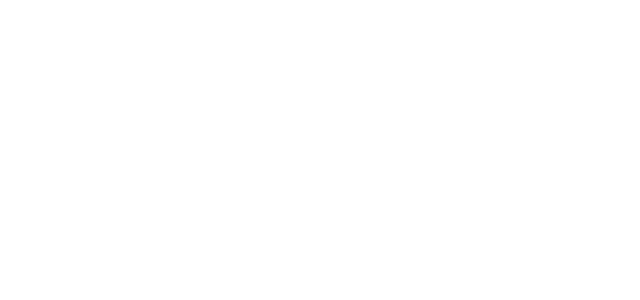
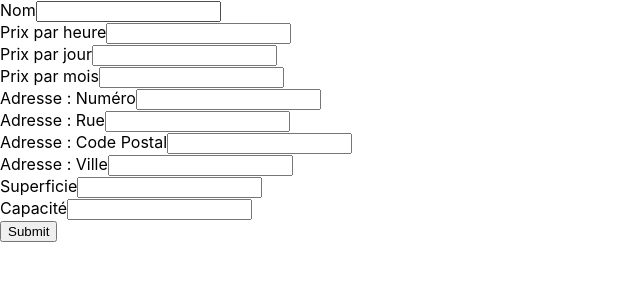
Before and after one commit to MEtourneaud/coworking-front, a React (Create React App) app: page /admin/coworkings/create in a window 1280 px wide. Before the commit this address had no page. Shown: the top 300 px of the page, without its empty margins (0-640 px from the left). Built offline with nearby package versions, Linux system fonts and the light colour scheme.

Commit message:
Add AdminCoworkingsCreate with POST method ans comments

```diff
--- a/src/App.js
+++ b/src/App.js
@@ -5,6 +5,7 @@ import CoworkingDetailsPage from "./pages/guest/CoworkingDetailsPage"
 import DashboardPage from "./pages/admin/DashboardPage"
 import LoginPage from "./pages/guest/LoginPage"
 import AdminCoworkingsPage from "./pages/admin/AdminCoworkingsPage"
+import AdminCoworkingsCreate from "./pages/admin/AdminCoworkingCreate"
 
 function App() {
   return (
@@ -18,6 +19,7 @@ function App() {
 
         <Route path="/admin/" element={<DashboardPage />} />
         <Route path="/admin/coworkings" element={<AdminCoworkingsPage />} />
+        <Route path="/admin/coworkings/create" element={<AdminCoworkingsCreate />} />
       </Routes>
     </BrowserRouter>
   )
--- /dev/null
+++ b/src/pages/admin/AdminCoworkingCreate.jsx
@@ -0,0 +1,135 @@
+import { useState } from "react"
+
+const AdminCoworkingsCreate = () => {
+  const [message, setMessage] = useState()
+
+  const handleCreateCoworking = async (event) => {
+    event.preventDefault()
+
+    //Je récupère les valeurs du formulaire
+    const name = event.target.name.value
+    const priceByHour = event.target.priceByHour.value
+    const priceByDay = event.target.priceByDay.value
+    const priceByMonth = event.target.priceByMonth.value
+    const addressNumber = event.target.addressNumber.value
+    const addressStreet = event.target.addressStreet.value
+    const addressPostCode = event.target.addressPostCode.value
+    const addressCity = event.target.addressCity.value
+    const superficy = event.target.superficy.value
+    const capacity = event.target.capacity.value
+
+    //Je crée un objet avec les valeurs du formulaire, en les faisant correspondre ave le modèle de l'API (noms et types)
+    const coworkingToCreate = {
+      name: name,
+      price: {
+        hour: priceByHour,
+        day: priceByDay,
+        month: priceByMonth,
+      },
+      adress: {
+        number: addressNumber,
+        street: addressStreet,
+        postCode: addressPostCode,
+        city: addressCity,
+      },
+      superficy: superficy,
+      capacity: capacity,
+    }
+
+    //Je convertis coworkingToCreate en format JSON
+    const coworkingToCreateJson = JSON.stringify(coworkingToCreate)
+
+    //Je récupère mon token depuis le localStorage
+    const token = localStorage.getItem("jwt")
+
+    //J'effectue une requête FETCH de type POST pour créer un coworking
+    const coworkingToCreateResponse = await fetch(`http://localhost:3000/api/coworkings`, {
+      method: "POST",
+      headers: {
+        "Content-Type": "application/json", //Je définis le type de contenu de la requête comme étant du JSON
+        Authorization: "Bearer " + token, //J'inclus le token d'authentification
+      },
+      body: coworkingToCreateJson, //Je définis les données représentant le coworking à créer
+    })
+
+    //Je crée un message selon la situation, un succès (code 201) ou une erreur
+    if (coworkingToCreateResponse) {
+      setMessage("Coworking créé")
+    } else {
+      setMessage("Une erreur est survenue !")
+    }
+  }
+
+  return (
+    <>
+      {message && <p>{message}</p>}
+      <form onSubmit={handleCreateCoworking}>
+        <div>
+          <label>
+            Nom
+            <input type="text" name="name" />
+          </label>
+        </div>
+        <div>
+          <label>
+            Prix par heure
+            <input type="number" name="priceByHour" />
+          </label>
+        </div>
+        <div>
+          <label>
+            Prix par jour
+            <input type="number" name="priceByDay" />
+          </label>
+        </div>
+        <div>
+          <label>
+            Prix par mois
+            <input type="number" name="priceByMonth" />
+          </label>
+        </div>
+        <div>
+          <label>
+            Adresse : Numéro
+            <input type="text" name="addressNumber" />
+          </label>
+        </div>
+        <div>
+          <label>
+            Adresse : Rue
+            <input type="text" name="addressStreet" />
+          </label>
+        </div>
+        <div>
+          <label>
+            Adresse : Code Postal
+            <input type="number" name="addressPostCode" />
+          </label>
+        </div>
+        <div>
+          <label>
+            Adresse : Ville
+            <input type="text" name="addressCity" />
+          </label>
+        </div>
+        <div>
+          <label>
+            Superficie
+            <input type="number" name="superficy" />
+          </label>
+        </div>
+        <div>
+          <label>
+            Capacité
+            <input type="number" name="capacity" />
+          </label>
+        </div>
+        <div>
+          <input type="submit" />
+        </div>
+      </form>
+    </>
+  )
+}
+
+export default AdminCoworkingsCreate
```
